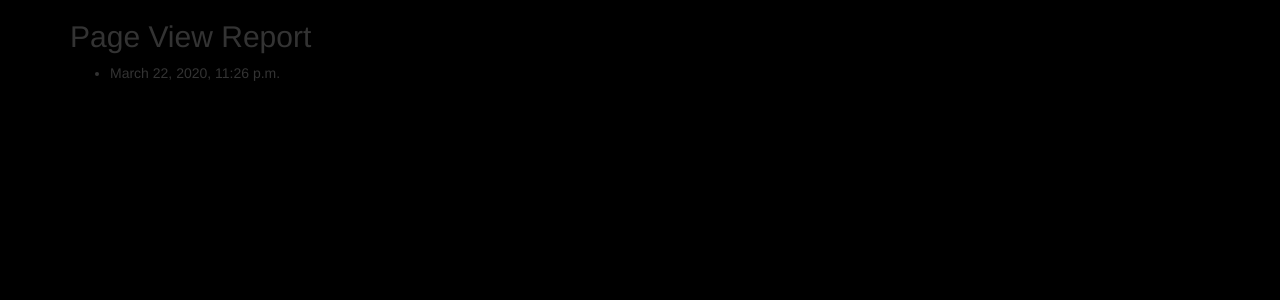
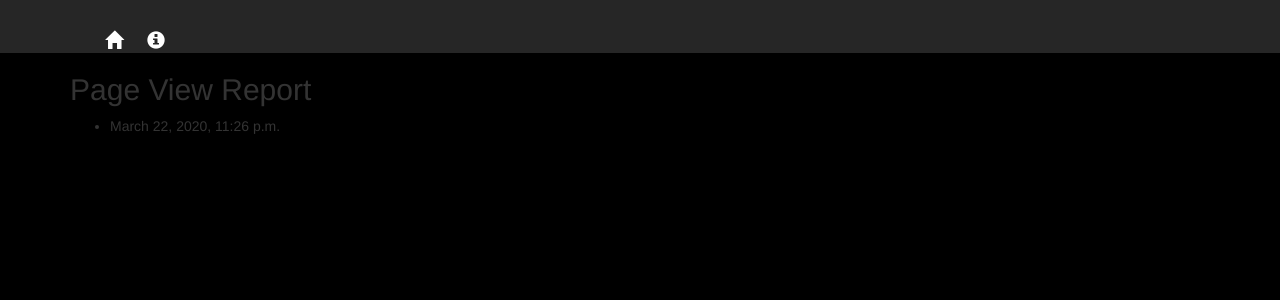
Before and after one commit to nihe07/IW-pupalette, a Django app: page /db/ in a window 1280 px wide. Shown: the top 300 px of the page. Run offline with Django 3.2, Linux system fonts and the light colour scheme; data comes from the database, SQL or seed files in the repository; some libraries are stand-ins or nearby versions.

Commit message:
Update base.html

```diff
--- a/hello/templates/base.html
+++ b/hello/templates/base.html
@@ -13,14 +13,17 @@
 
   <base href="./">
 
-  <link rel="stylesheet" type="text/css" src="styles.css"/>
-
-
-
   <!-- IN LIEU OF STYLES.CSS, ALL STYLES IN BASE.HTML-->
   <style>
     body {
       background-color: black;
+    }
+
+    .special-container {
+      padding-bottom: 30px;
+      padding-left: 50px;
+      padding-right: 50px;
+      padding-top: 20px
     }
 
 
@@ -120,6 +123,13 @@
 </head>
 <body>
 
+<div style="background-color: #262626;">
+   <div class = "container" style="padding-top: 30px; padding-left: 50px; padding-right: 50px; color: white;">
+    <a href="/"><span class="glyphicon glyphicon-home" style="color:white; font-size: 18px; padding-right: 20px"></span></a>
+    <a href="/info/"><span class="glyphicon glyphicon-info-sign" style="color:white; font-size: 18px"></span></a>
+   </div>
+</div>
+
 {% block content %}{% endblock %}
 
 </body>
```
